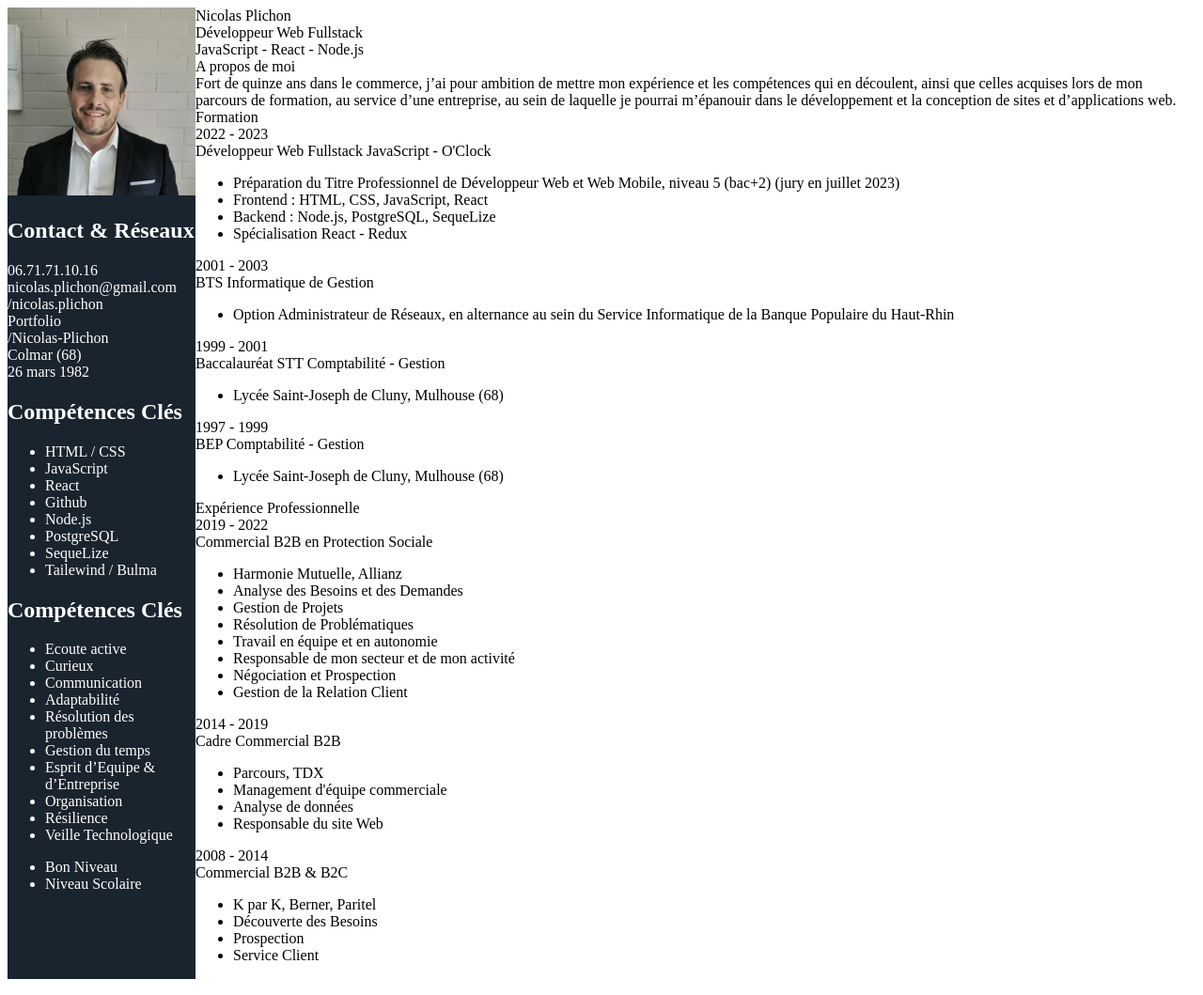
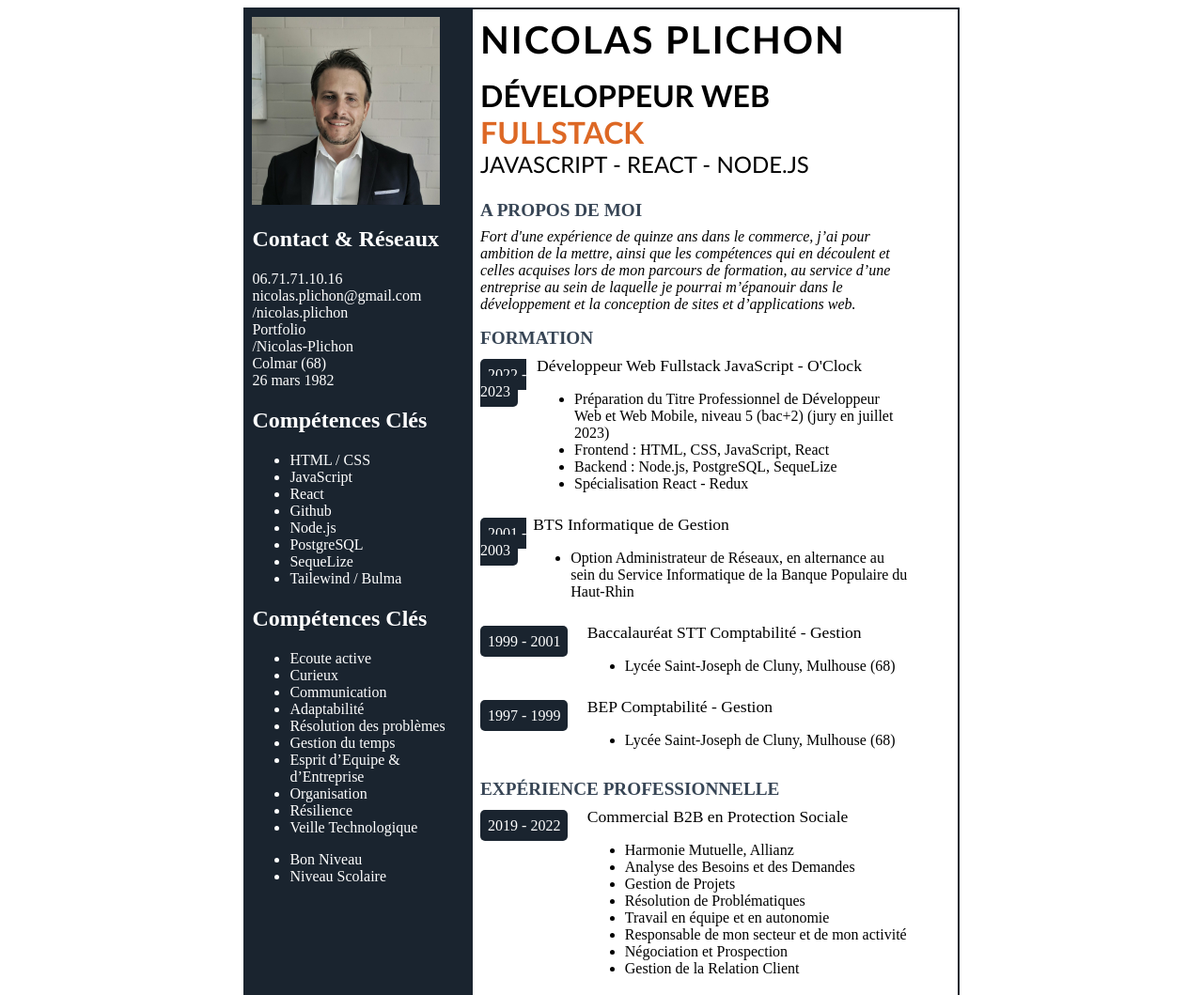
Before and after one commit to Nicolas-Plichon/nicolas-plichon.github.io, a plain HTML site: page index.html in a window 1280 px wide. Shown: the top 1059 px of the page at 94% size. Drawn offline with Linux system fonts and the light colour scheme.

Commit message:
Mise en forme générale

```diff
--- a/css/styles.css
+++ b/css/styles.css
@@ -1,3 +1,9 @@
+main {
+    width: 60%;
+    margin: auto;
+    border: 2px solid #1A242F;
+}
+
 #cv {
     background-image: '../images/cv-background.png';
     display: flex;
@@ -5,8 +11,23 @@
 
 /* ---------------- Partie Gauche du CV ---------------- */
 #cv-left {
+    width: 30%;
     background-color: #1A242F;
+    font-family: 'Calibri Light';
     color: white;
+    padding: 1%;
+}
+
+#cv-left a {
+    text-decoration: none;
+    color: white;
+}
+
+#cv-left a:hover {
+    font-weight: bold;
+    color: #DD6825;
+    text-decoration: underline;
+
 }
 
 #profile-picture {
@@ -15,5 +36,66 @@
 
 /* ---------------- Partie Droite du CV ---------------- */
 #cv-right {
+    width: 60%;
+    padding: 1%;
+    font-family: 'Calibri Light';
+}
 
+#name-title {
+    font-family: 'Agency FB', Calibri, 'Trebuchet MS', sans-serif;
+    text-transform: uppercase;
+    font-size: 1.5rem;
+    margin-bottom: 1.5rem;
 }
+
+#name {
+    font-size: 2.5rem;
+    font-weight: bold;
+    letter-spacing: 2px;
+    margin-bottom: 1rem;
+}
+
+#title {
+    font-weight: bold;
+    font-size: 2rem;
+}
+
+#fullstack {
+    color: #DD6825;
+}
+
+.citation {
+    font-style: italic;
+}
+
+.right-section-title {
+    color: #374555;
+    font-weight: bold;
+    text-transform: uppercase;
+    font-size: 1.2rem;
+    margin-top: 1rem;
+    margin-bottom: 0.5rem;
+}
+
+.experience-block {
+    display: flex;
+    margin-top: 0.5rem;
+}
+
+.dates {
+    width: 25%;
+    margin-top: 0.7rem;
+}
+
+.date-token {
+    background-color: #1A242F;
+    color: white;
+    padding: 0.5rem 0.5rem;
+    width: 80px;
+    height: 1.2rem;
+    border-radius: 5px;
+}
+
+.experience-details-title {
+    font-size: 1.1rem;
+}
--- a/index.html
+++ b/index.html
@@ -21,10 +21,10 @@
                 <div id="contact">
                     <h2>Contact & Réseaux</h2>
                     <div>06.71.71.10.16</div>
-                    <div>nicolas.plichon@gmail.com</div>
-                    <div>/nicolas.plichon</div>
-                    <div>Portfolio</div>
-                    <div>/Nicolas-Plichon</div>
+                    <div><a href="mailto:nicolas.plichon@gmail.com">nicolas.plichon@gmail.com</a></div>
+                    <div><a href="https://www.linkedin.com/in/nicolas-plichon/" target="_blank">/nicolas.plichon</a></div>
+                    <div><a href="https://nicolas-plichon.github.io/" target="_blank">Portfolio</a></div>
+                    <div><a href="https://github.com/Nicolas-Plichon/" target="_blank">/Nicolas-Plichon</a></div>
                     <div>Colmar (68)</div>
                     <div>26 mars 1982</div>
                 </div>
@@ -71,8 +71,8 @@
             <section id="cv-right">
 
                 <div id="name-title">
-                    <div>Nicolas Plichon</div>
-                    <div>Développeur Web Fullstack</div>
+                    <div id="name">Nicolas Plichon</div>
+                    <div id="title">Développeur Web <span id="fullstack">Fullstack</span></div>
                     <div>JavaScript - React - Node.js</div>
                 </div>
 
@@ -80,7 +80,7 @@
                     <div class="right-section-title">
                         A propos de moi
                     </div>
-                    <div>Fort de quinze ans dans le commerce, j’ai pour ambition de mettre mon expérience et les compétences qui en découlent, ainsi que celles acquises lors de mon parcours de formation, au service d’une entreprise, au sein de laquelle je pourrai m’épanouir dans le développement et la conception de sites et d’applications web.
+                    <div class="citation">Fort d'une expérience de quinze ans dans le commerce, j’ai pour ambition de la mettre, ainsi que les compétences qui en découlent et celles acquises lors de mon parcours de formation, au service d’une entreprise au sein de laquelle je pourrai m’épanouir dans le développement et la conception de sites et d’applications web.
                     </div>
 
                 </div>
@@ -92,7 +92,7 @@
                     <div>
                         <div class="experience-block">
                             <div class="dates">
-                                2022 - 2023
+                                <span class="date-token">2022 - 2023</span>
                             </div>
                             <div class="experience-details">
                                 <div class="experience-details-title">
@@ -110,7 +110,7 @@
                         </div>
                         <div class="experience-block">
                             <div class="dates">
-                                2001 - 2003
+                                <span class="date-token">2001 - 2003</span>
                             </div>
                             <div class="experience-details">
                                 <div class="experience-details-title">
@@ -125,7 +125,7 @@
                         </div>
                         <div class="experience-block">
                             <div class="dates">
-                                1999 - 2001
+                                <span class="date-token">1999 - 2001</span>
                             </div>
                             <div class="experience-details">
                                 <div class="experience-details-title">
@@ -140,7 +140,7 @@
                         </div>
                         <div class="experience-block">
                             <div class="dates">
-                                1997 - 1999
+                                <span class="date-token">1997 - 1999</span>
                             </div>
                             <div class="experience-details">
                                 <div class="experience-details-title">
@@ -163,7 +163,7 @@
                     <div>
                         <div class="experience-block">
                             <div class="dates">
-                                2019 - 2022
+                                <span class="date-token">2019 - 2022</span>
                             </div>
                             <div class="experience-details">
                                 <div class="experience-details-title">
@@ -185,7 +185,7 @@
                         </div>
                         <div class="experience-block">
                             <div class="dates">
-                                2014 - 2019
+                                <span class="date-token">2014 - 2019</span>
                             </div>
                             <div class="experience-details">
                                 <div class="experience-details-title">
@@ -203,7 +203,7 @@
                         </div>
                         <div class="experience-block">
                             <div class="dates">
-                                2008 - 2014
+                                <span class="date-token">2008 - 2014</span>
                             </div>
                             <div class="experience-details">
                                 <div class="experience-details-title">
```
